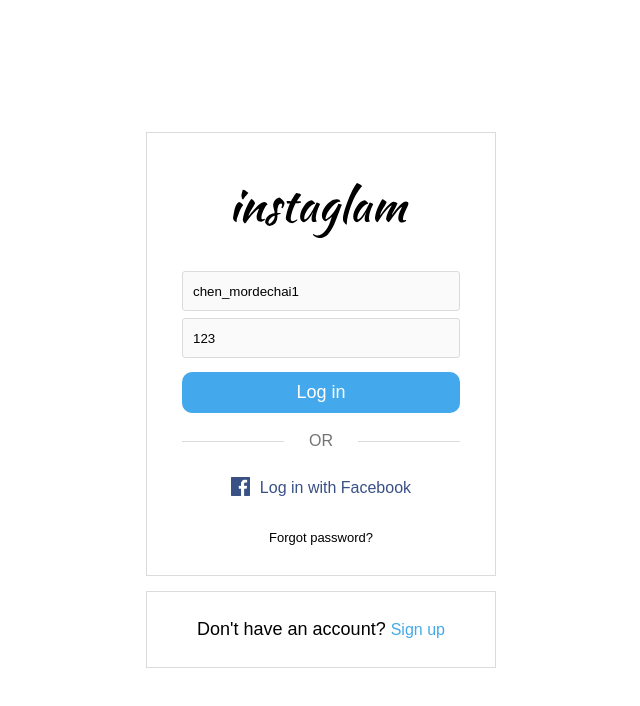
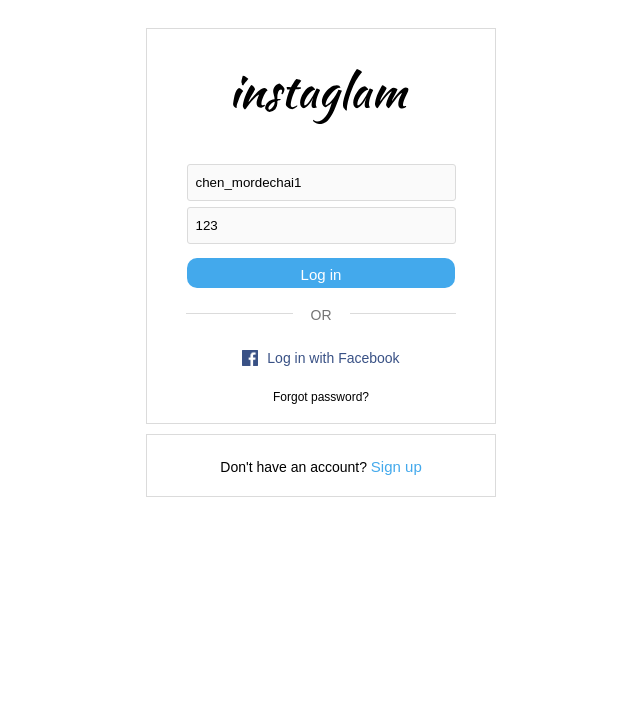
Before and after one commit to chenMordechai/instaglam-front, a React (Vite) app: page / in a window 1280 px wide. Shown: the top 706 px of the page, without its empty margins (319-959 px from the left). Built offline with nearby package versions, Linux system fonts and the light colour scheme; no server answers.

Commit message:
pixel perfect login

```diff
--- a/src/assets/style/base/_base.scss
+++ b/src/assets/style/base/_base.scss
@@ -16,8 +16,8 @@
   font-size: 16px;
 
   @include for-mobile-layout {
-    font-size: 15px;
-    line-height: lh(20px);
+    // font-size: 15px;
+    // line-height: lh(20px);
   }
 
   // @media (max-width: 1300px) {
--- a/src/assets/style/cmps/_PostComments.scss
+++ b/src/assets/style/cmps/_PostComments.scss
@@ -10,9 +10,16 @@
         font-size: 14px;
     }
     h3.new-comment {
+        width: 100%;
+        @include flex(row, center, start, 5px);
         margin-bottom: 8px;
+        margin-top: 2px;
         span:not(.rtl) {
             font-weight: 300;
+        }
+        span.icon {
+            margin-left: auto;
+            width: 13px;
         }
     }
     a {
@@ -67,13 +74,16 @@
             }
         }
 
-        span.icon {
-            margin-right: 5px;
-            font-size: 14px;
-        }
         // input {
         //     font-size: 1rem;
         // }
+    }
+    span.icon {
+        margin-right: 5px;
+        margin-top: 2px;
+        font-size: 14px;
+        width: 13px;
+        filter: opacity(0.5);
     }
 
     button.post,
--- a/src/assets/style/pages/_Login.scss
+++ b/src/assets/style/pages/_Login.scss
@@ -1,33 +1,37 @@
 .login {
     height: 100vh;
     width: 100vw;
-    @include flex(column, center, center);
-    @include for-mobile-layout {
-        // justify-content: start;
-    }
+
+    @include flex(column, center, start);
 
     .login-container,
     .signup-container {
+        // height: 495px;
+        margin-top: 28px;
         text-align: center;
         width: 350px;
-        padding: $pad3;
+        padding-bottom: 14px;
+        // padding: $pad3;
         border: 1px solid $clr-grey2;
         @include for-mobile-layout {
-            border: none;
+            border-color: white;
         }
 
         img.logo {
             height: 55px;
-            margin: $pad3;
+            // margin: $pad3;
+            margin-top: 40px;
+            margin-bottom: 32px;
         }
 
         form {
             padding: 0 $pad1;
-            @include flex(column, stretch, center, 7px);
+            @include flex(column, center, center, 6px);
 
             input {
-                height: 40px;
-                padding: $pad1;
+                height: 37px;
+                width: 269px;
+                padding: $pad1 8px;
                 border-radius: 3px;
                 border: 1px solid $clr-grey2;
                 background-color: $clr-grey0;
@@ -38,42 +42,51 @@
             }
         }
         .or-container {
-            @include flex(row, center, center, $pad3);
-            padding: $pad1;
+            @include flex(row, center, center, 18px);
+            padding: 10px 39px;
             div.line {
                 border-top: 1px solid $clr-grey2;
                 display: inline-block;
                 width: 45%;
+                margin-bottom: 5px;
             }
             h3 {
                 color: $clr-grey4;
+                font-size: 14px;
             }
         }
         .fb-container {
-            @include flex(row, start, center, $pad1);
-            padding: $pad2 0 $pad3 0;
+            @include flex(row, center, center, 9px);
+            padding: 14px;
+
             img.fb {
-                height: 19px;
+                height: 16px;
+                margin-bottom: 2px;
+                // margin-top: 1px;
             }
             h3 {
                 color: #395185;
                 cursor: pointer;
+                font-size: 14px;
             }
         }
         span {
-            font-size: 13px;
+            font-size: 12px;
             font-weight: 100;
             cursor: pointer;
         }
     }
     .signup-container {
-        margin-top: $pad2;
+        margin-top: 10px;
+        padding-top: 23px;
+        padding-bottom: 19px;
         h2 {
             font-weight: 300;
+            font-size: 14px;
             button {
                 color: $clr-blue;
                 font-weight: 400;
-                font-size: 16px;
+                font-size: 15px;
             }
         }
     }
--- a/src/assets/style/setup/_mixins.scss
+++ b/src/assets/style/setup/_mixins.scss
@@ -96,15 +96,16 @@
 // Buttons
 
 @mixin blue-btn {
-    margin: 7px 0;
+    margin: 8px 0;
     background-color: $clr-blue;
-    padding: $pad1;
+    padding-top: 8px;
+    padding-bottom: 5px;
     border-radius: 10px;
     color: $clr-white;
     @include flex(row, center, center);
-    font-size: 18px;
+    font-size: 15px;
     font-weight: 400;
-    width: 100%;
+    width: 82%;
 }
 
 @mixin btn($type: regular) {
--- a/src/cmps/PostComments.jsx
+++ b/src/cmps/PostComments.jsx
@@ -5,6 +5,10 @@
 import { Img } from './Img'
 import { utilService } from '../services/util.service'
 import { useForm } from '../customHooks/useForm'
+import smile from '../assets/icons/face-smile-regular.svg'
+import heart from '../assets/icons/heart-regular.svg'
+
+
 
 export function PostComments({ loggeginUserImgUrl, onToggleCommentModal, comments, myNewComment, onAddCommentToPost, by, byId, likedBy, txt }) {
     const [comment, setComment, handleChange] = useForm(postService.getEmptyComment())
@@ -31,7 +35,10 @@
             </Link>
             <h4>See translation</h4>
             <button onClick={onToggleCommentModal} className="clr-grey">View all {comments.length} comments</button>
-            {myNewComment && <h3 className="new-comment">{myNewComment.by.username} <span className={getClass(myNewComment.txt)}>{myNewComment.txt}</span> </h3>}
+            {myNewComment && <h3 className="new-comment">
+                {myNewComment.by.username} <span className={getClass(myNewComment.txt)}>{myNewComment.txt}</span>
+                <span className="icon"> <img src={heart} /></span>
+            </h3>}
             <form onSubmit={onSubmitForm}>
                 <div className="img-container">
                     <Img imgUrl={loggeginUserImgUrl} className="none" />
@@ -41,7 +48,7 @@
                 {/* if input have value add button post */}
                 {comment.txt && <button className="clr-blue bold post">Post</button>}
                 {!comment.txt && <span className="post"></span>}
-                <span className="icon">:D</span>
+                <span className="icon"><img src={smile} /></span>
             </form>
         </section>
     )
```
Also changed, not shown: src/assets/icons/face-smile-regular.svg (added).
